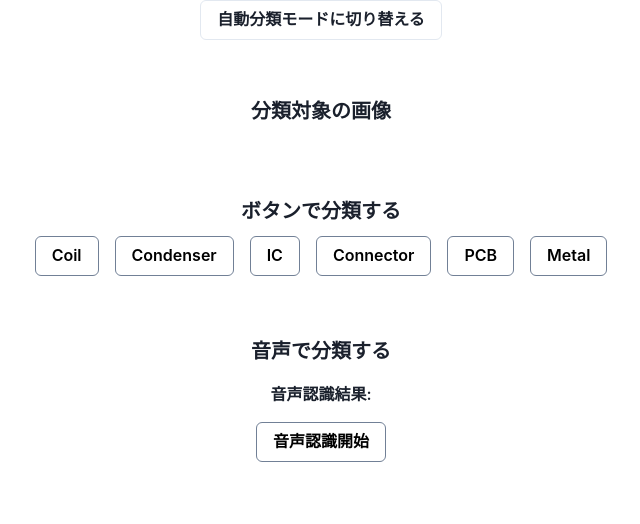
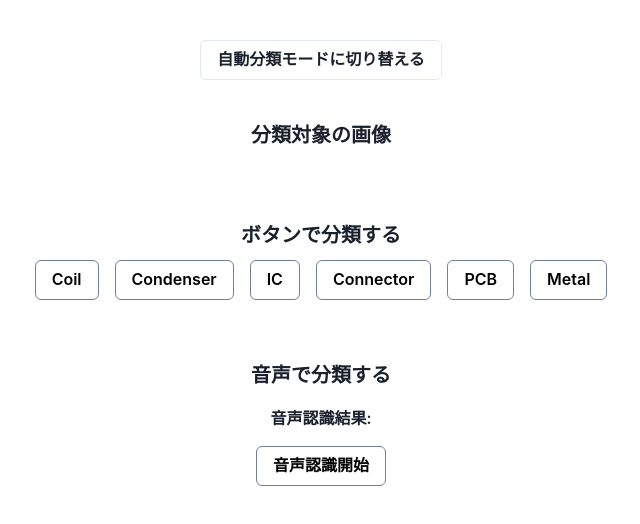
Before and after one commit to enbanbunbun123/lab, a React (Create React App) app in the folder frontend/: page / in a window 1280 px wide. Shown: the top 524 px of the page, without its empty margins (319-959 px from the left). Built offline with nearby package versions, Linux system fonts and the light colour scheme; no server answers.

Commit message:
feat: 自動分類モードのスタイルを変更

```diff
--- a/frontend/src/App.tsx
+++ b/frontend/src/App.tsx
@@ -198,7 +198,7 @@ const App = () => {
 
   return (
     <Box className="app">
-      <Button onClick={toggleDisplay} variant="outline" mb={4}>
+      <Button onClick={toggleDisplay} variant="outline" mt={10}>
         {isOn ? "自動分類モードに切り替える" : "手動分類モードに切り替える"}
       </Button>
 
@@ -307,7 +307,7 @@ const App = () => {
           <Text fontSize="xl" fontWeight="bold" mb={4} margin="40px 0 10px">
             分類対象の画像
           </Text>
-          <Box>
+          <Box className="app__input-image">
             {imageName && (
               <Image
                 src={`http://localhost:3001/images/${imageName}`}
```
